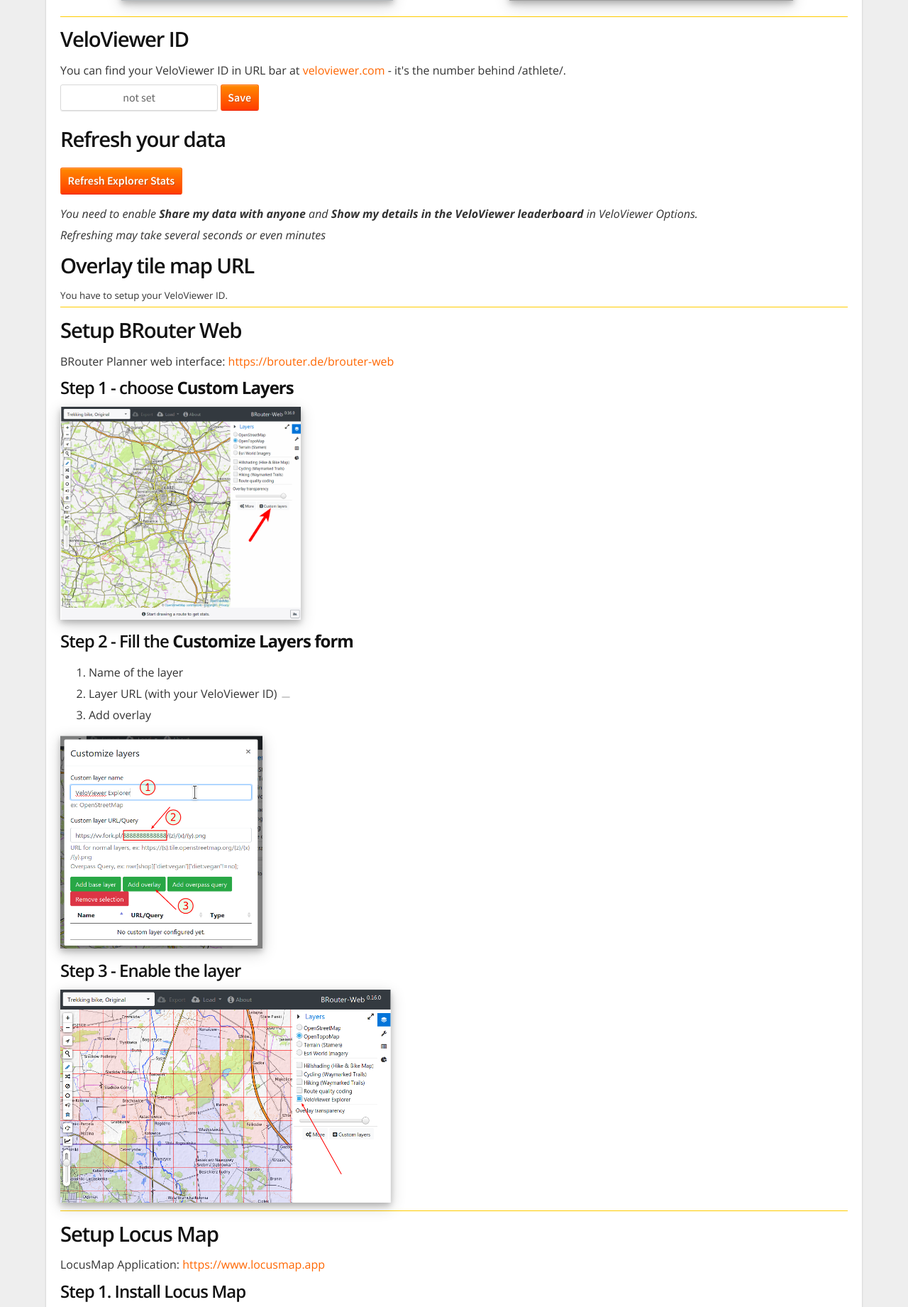
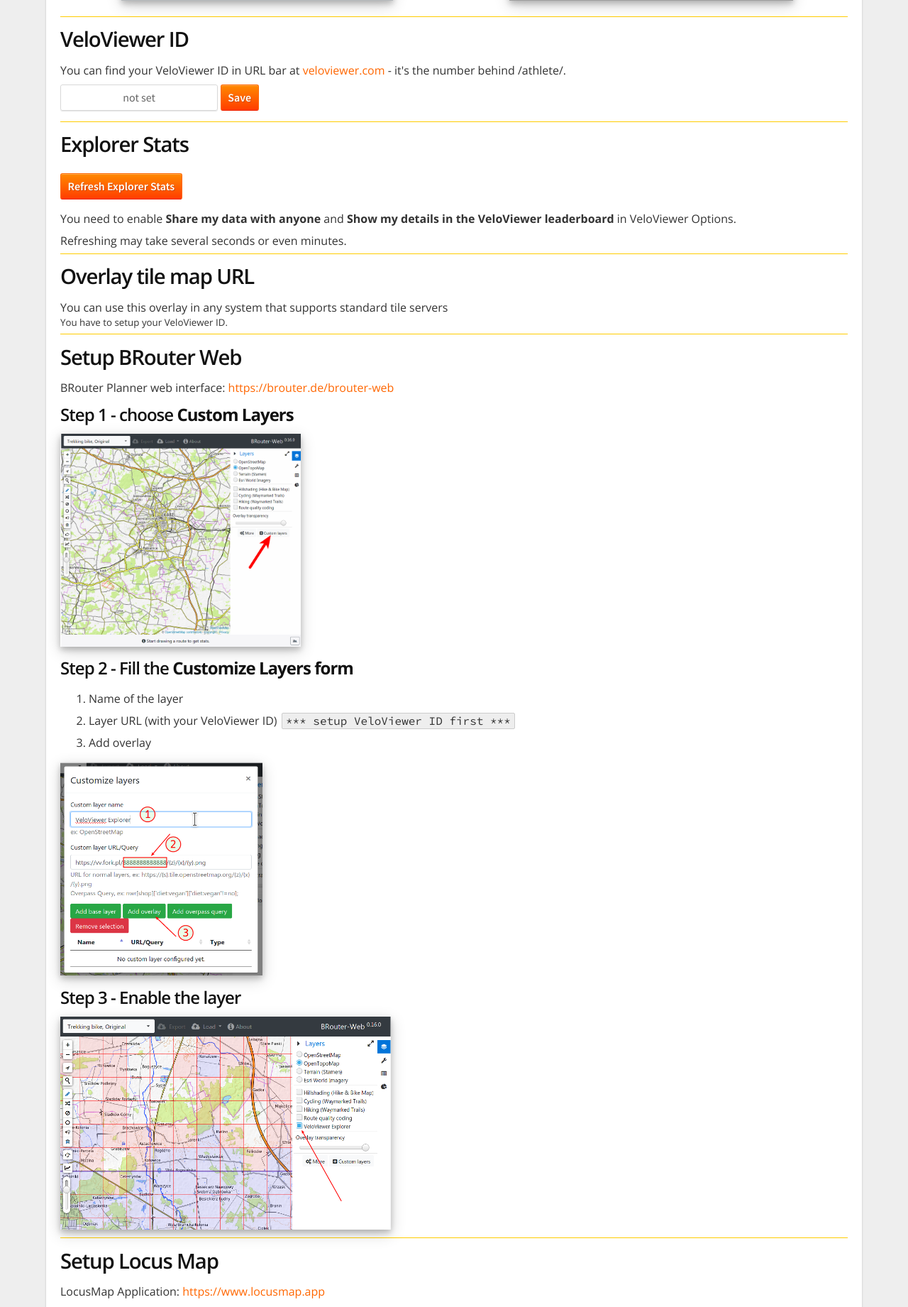
Before and after one commit to marcin-gryszkalis/veloviewer-explorer-overlay, a PHP site: page / in a window 1280 px wide. Shown: the part 578-2419 px from the top of the page at 71% size. Run offline with PHP 8.4, Linux system fonts and the light colour scheme; data that the repository does not hold is empty; grey boxes are pictures that could not be loaded.

Commit message:
refresh on cookie, cleanup

```diff
--- a/index.php
+++ b/index.php
@@ -59,29 +59,35 @@ if ($id > -1) { setcookie($cookie, $id, $cookieopts); }
 <p>You can find your VeloViewer ID in URL bar at <a href="https://veloviewer.com/">veloviewer.com</a> - it's the number behind /athlete/.</p>
 
 <form action="index.php" method="post">
-<input type="text" name="vvexp_id" data-button=outline value="<?=$id > -1 ? $id : "not set" ?>">
+<input type="text" name="vvexp_id" onfocus="if (this.value=='not set') { this.value='' }" data-button=outline value="<?=$id > -1 ? $id : "not set" ?>">
 <input type="submit" value="Save" data-button>
 </form>
 
-<h3>Refresh your data</h3>
+<hr>
+<h3>Explorer Stats</h3>
 <?
 if ($id > -1 && file_exists("cache/$id.php"))
 {
     $ft = filemtime("cache/$id.php");
     $ago = human_time_diff(time(), $ft);
+
+    include("cache/stats-$id.php");
 ?>
     <p>Your data was refreshed <?=$ago ?> ago</p>
+    <p>Visited Tiles: <?=$stats_tiles ?></p>
+    <p>Max Square: <?=$stats_maxsquare ?>x<?=$stats_maxsquare ?></p>
 <?
 }
 ?>
 
 <a href="refresh.php" data-button>Refresh Explorer Stats</a>
 
-<p><em>You need to enable <strong>Share my data with anyone</strong> and <strong>Show my details in the VeloViewer leaderboard</strong> in VeloViewer Options.</em></p>
-<p><em>Refreshing may take several seconds or even minutes</em></p>
+<p>You need to enable <strong>Share my data with anyone</strong> and <strong>Show my details in the VeloViewer leaderboard</strong> in VeloViewer Options.</p>
+<p>Refreshing may take several seconds or even minutes.</p>
 
-
+<hr>
 <h3>Overlay tile map URL</h3>
+<p>You can use this overlay in any system that supports standard tile servers</p>
 <?
 
 if ($id > -1)
@@ -95,6 +101,7 @@ if ($id > -1)
 }
 else
 {
+    $url = "*** setup VeloViewer ID first ***";
     ?>
     You have to setup your VeloViewer ID.
     <?
@@ -126,7 +133,7 @@ Install Locus Map on your smartphone, note - the overlay was tested with LocusMa
 <h4>Step 2. Get providers.xml</h4>
 <p><a href="providers.php">Click here to download your personal providers.xml file to be used in Locus Map</a></p>
 <h4>Step 3. Upload providers.xml to smartphone</h4>
-<p>It should be in <code>Internal Storage / Locus / mapsOnline / custom</code> directory.</p>
+<p>It should be stored in <code>Internal Storage / Locus / mapsOnline / custom</code> directory.</p>
 <br>
 <a href="res/locus1.png" data-lightbox="br1" data-title="Locus setup 1"><img style="height:300px" src="res/locus1.png" alt="LocusMap" /></a>
 
@@ -151,7 +158,7 @@ Install Locus Map on your smartphone, note - the overlay was tested with LocusMa
 <a href="res/locus9.png" data-lightbox="br9" data-title="Locus setup 9"><img style="height:300px" src="res/locus9.png" alt="LocusMap" /></a>
 
 <h4>Step 8. Cache</h4>
-<p>You can clear Locus Map cache of Explorer Overlay (in case you uploaded new tracks to Strava, updated VeloViewer and refreshed data here (the <em>Refresh Explorer stats</em> button)</p>
+<p>You can clear Locus Map cache of Explorer Overlay in case you uploaded new tracks to Strava, updated VeloViewer and refreshed data here (the <em>Refresh Explorer stats</em> button)</p>
 <a href="res/locus0.png" data-lightbox="br0" data-title="Locus setup 0"><img style="height:300px" src="res/locus0.png" alt="LocusMap" /></a>
 
 <hr>
--- a/lib.php
+++ b/lib.php
@@ -49,7 +49,7 @@ function human_time_diff( $from, $to = 0 ) {
             $mins = 1;
         }
         /* translators: Time difference between two dates, in minutes (min=minute). %s: Number of minutes. */
-        $since = sprintf( _n( '%s min', '%s mins', $mins ), $mins );
+        $since = sprintf( _n( '%s minute', '%s minutes', $mins ), $mins );
     } elseif ( $diff < DAY_IN_SECONDS && $diff >= HOUR_IN_SECONDS ) {
         $hours = round( $diff / HOUR_IN_SECONDS );
         if ( $hours <= 1 ) {
```
Also changed, not shown: refresh.php (+32 -17 lines).
